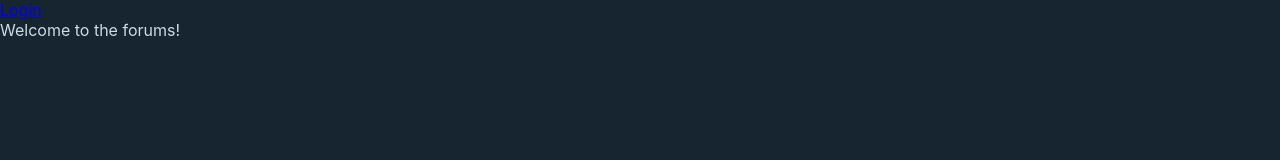
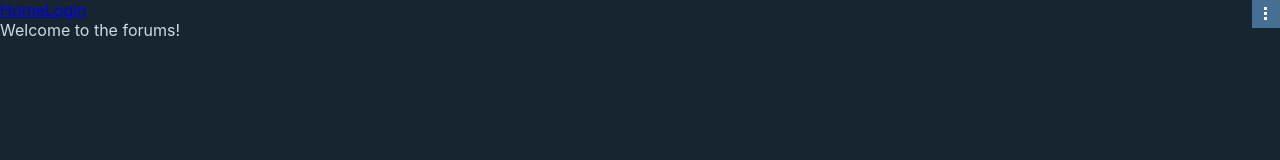
Before and after one commit to Lrd134/portfolio-project, a React (Create React App) app: page /forums in a window 1280 px wide. Shown: the top 160 px of the page. Built offline with nearby package versions, Linux system fonts and the light colour scheme.

Commit message:
added options to forum layout

```diff
--- a/src/App.css
+++ b/src/App.css
@@ -83,3 +83,21 @@ div.three-columns div div {
 div.portfolio-box-header {
   background-color: #203344;
 }
+div.options {
+  position: absolute;
+  top: 0;
+  right: 0;
+  height: 28px;
+  width: 28px;
+  background-color: #456f93;
+}
+
+div.options-style {
+  background-color: white;
+  height: 3px;
+  width: 3px;
+  margin: 2px;
+  position: relative;
+  top: 5px;
+  left: 10px;
+}
--- a/src/forums/ForumLayout.js
+++ b/src/forums/ForumLayout.js
@@ -4,7 +4,13 @@ import { Link, Outlet } from "react-router-dom";
 function ForumLayout() {
   return (
     <div className="forum-layout">
-      <Link to={location => `${location.pathname}/login`}>Login</Link>
+      <Link to="/forums">Home</Link>
+      <Link to="/forums/login">Login</Link>
+      <div className="options">
+        <div className="options-style"></div>
+        <div className="options-style"></div>
+        <div className="options-style"></div>
+      </div>
       <Outlet/>
     </div>
   )
--- a/src/root/routes.js
+++ b/src/root/routes.js
@@ -20,6 +20,9 @@ const myRoutes = () => {
     </Route>
     <Route path="/forums" element={<ForumLayout />} >
       <Route exact path="/forums" element={<ForumContainer />} />
+      <Route path="*" element={<div>
+        <h1>Unknown forum resource.</h1>
+      </div>} />
     </Route>
     </>
   )
```
